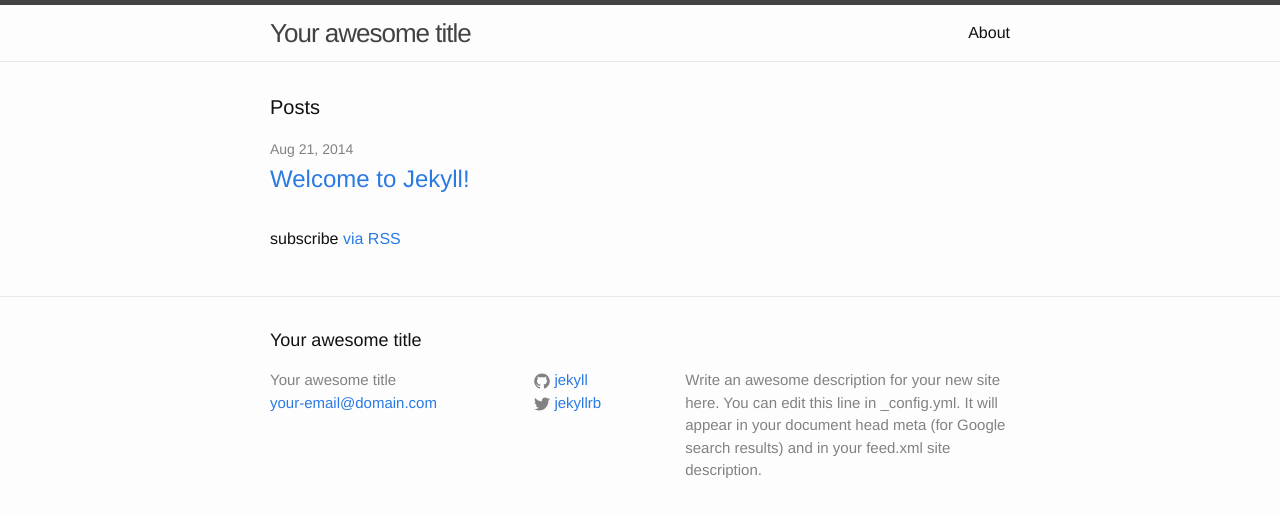
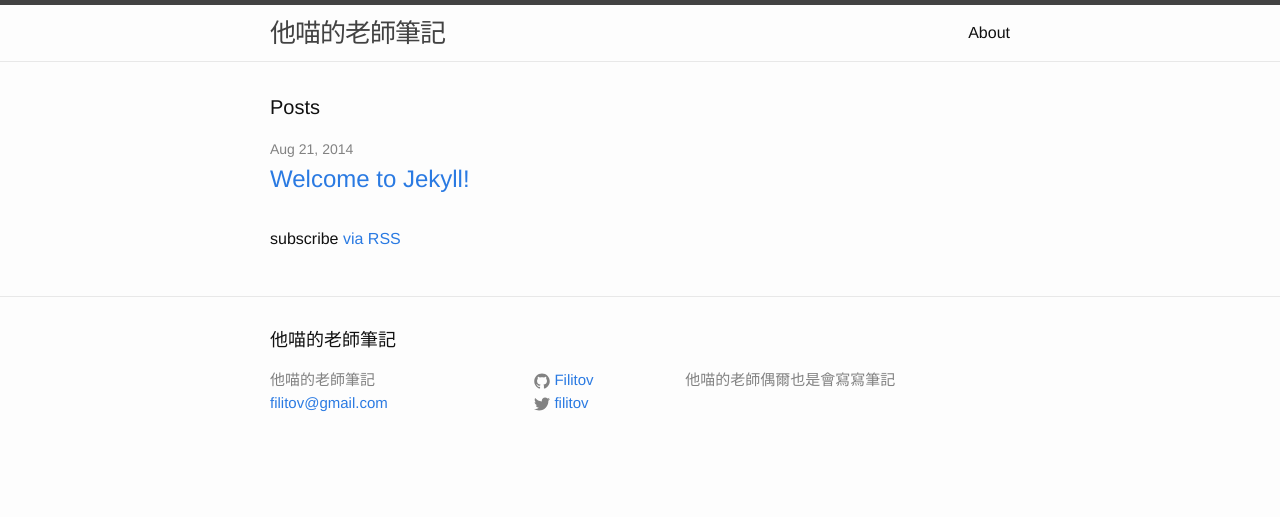
Before and after one commit to Filitov/Filitov.github.io, a Jekyll site: the page built from index.html, in a window 1280 px wide. Shown: the top 517 px of the page. Built offline with Jekyll 4.4.1, drawn with Linux system fonts in a browser that asks for light colours.

Commit message:
setup config.yml

```diff
--- a/_config.yml
+++ b/_config.yml
@@ -1,14 +1,12 @@
 # Site settings
-title: Your awesome title
-email: your-email@domain.com
+title: 他喵的老師筆記
+email: filitov@gmail.com
 description: > # this means to ignore newlines until "baseurl:"
-  Write an awesome description for your new site here. You can edit this
-  line in _config.yml. It will appear in your document head meta (for
-  Google search results) and in your feed.xml site description.
+  他喵的老師偶爾也是會寫寫筆記
 baseurl: "" # the subpath of your site, e.g. /blog/
 url: "http://yourdomain.com" # the base hostname & protocol for your site
-twitter_username: jekyllrb
-github_username:  jekyll
+twitter_username: filitov
+github_username:  Filitov
 
 # Build settings
 markdown: kramdown
```
Also changed, not shown: 1 other file.
